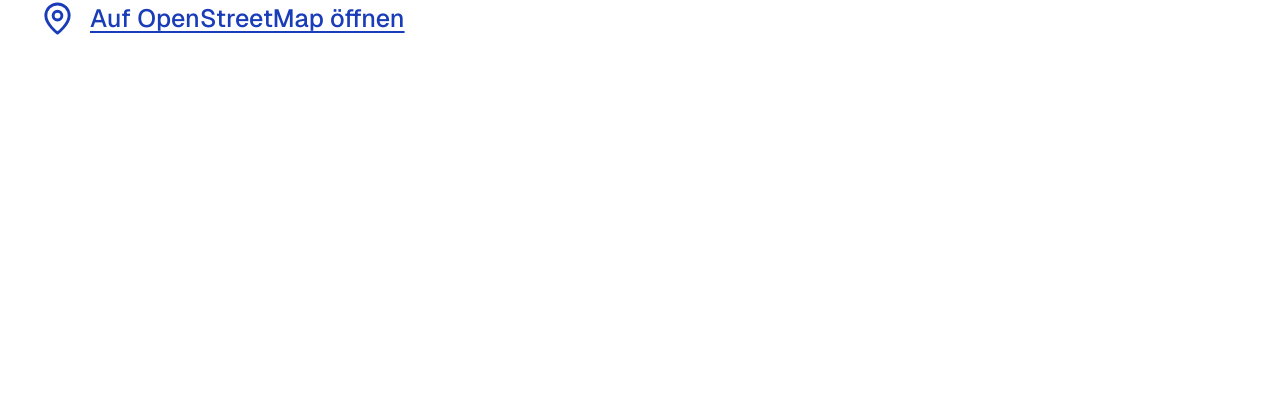
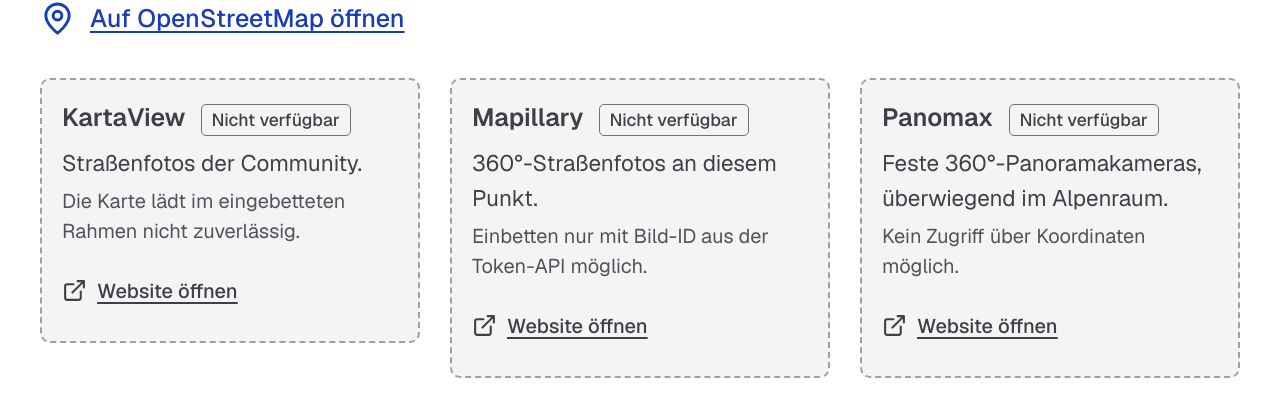
Before and after one commit to christianSozialhelden/experiment, a Next.js app: page / in a window 1280 px wide. Shown: the part 1439-1855 px from the top of the page. Before the commit the page ends 1547 px from the top, so only its background shows below. Built offline with nearby package versions, Linux system fonts and the light colour scheme; no server answers.

Commit message:
3 widgets (360°) implementiert (gehen aber nicht)

```diff
--- a/app/OsmLinkForm.tsx
+++ b/app/OsmLinkForm.tsx
@@ -1,6 +1,7 @@
 "use client";
 
 import { useEffect, useState } from "react";
+import Panoramas from "./Panoramas";
 import PlacePhotos from "./PlacePhotos";
 import SafetyWarnings from "./SafetyWarnings";
 import TransitDepartures from "./TransitDepartures";
@@ -273,6 +274,7 @@ export default function OsmLinkForm() {
         <div className="flex flex-col gap-6">
           <TransitDepartures lat={latNum} lon={lonNum} enabled={isValid} />
         </div>
+        <Panoramas lat={latNum} lon={lonNum} enabled={isValid} />
       </div>
     </div>
   );
--- /dev/null
+++ b/app/Panoramas.tsx
@@ -0,0 +1,85 @@
+type Props = {
+  lat: number;
+  lon: number;
+  enabled: boolean;
+};
+
+type Service = {
+  name: string;
+  description: string;
+  reason: string;
+  href: string;
+};
+
+function services(lat: number, lon: number): Service[] {
+  return [
+    {
+      name: "KartaView",
+      description: "Straßenfotos der Community.",
+      reason: "Die Karte lädt im eingebetteten Rahmen nicht zuverlässig.",
+      href: `https://kartaview.org/map/@${lat},${lon},17z`,
+    },
+    {
+      name: "Mapillary",
+      description: "360°-Straßenfotos an diesem Punkt.",
+      reason: "Einbetten nur mit Bild-ID aus der Token-API möglich.",
+      href: `https://www.mapillary.com/app/?lat=${lat}&lng=${lon}&z=17`,
+    },
+    {
+      name: "Panomax",
+      description: "Feste 360°-Panoramakameras, überwiegend im Alpenraum.",
+      reason: "Kein Zugriff über Koordinaten möglich.",
+      href: "https://www.panomax.com/map",
+    },
+  ];
+}
+
+export default function Panoramas({ lat, lon, enabled }: Props) {
+  if (!enabled) return null;
+
+  return (
+    <>
+      {services(lat, lon).map((service) => (
+        <section
+          key={service.name}
+          className="rounded-lg border-2 border-dashed border-zinc-400 bg-zinc-100 p-4 text-lg dark:border-zinc-600 dark:bg-zinc-900"
+        >
+          <div className="flex flex-wrap items-baseline gap-x-3 gap-y-1">
+            <h2 className="text-xl font-semibold text-zinc-700 dark:text-zinc-300">
+              {service.name}
+            </h2>
+            <span className="rounded border border-zinc-500 px-2 py-0.5 text-sm font-medium text-zinc-700 dark:border-zinc-400 dark:text-zinc-300">
+              Nicht verfügbar
+            </span>
+          </div>
+          <p className="mt-2 text-zinc-700 dark:text-zinc-300">
+            {service.description}
+          </p>
+          <p className="mt-1 text-base text-zinc-600 dark:text-zinc-400">
+            {service.reason}
+          </p>
+          <a
+            href={service.href}
+            target="_blank"
+            rel="noopener noreferrer"
+            className="mt-3 inline-flex min-h-12 items-center gap-2 text-base font-medium text-zinc-700 underline decoration-2 underline-offset-4 dark:text-zinc-300"
+          >
+            <svg
+              aria-hidden="true"
+              viewBox="0 0 24 24"
+              fill="none"
+              stroke="currentColor"
+              strokeWidth={2}
+              strokeLinecap="round"
+              strokeLinejoin="round"
+              className="h-5 w-5 shrink-0"
+            >
+              <path d="M18 13v6a2 2 0 0 1-2 2H5a2 2 0 0 1-2-2V8a2 2 0 0 1 2-2h6M15 3h6v6M10 14 21 3" />
+            </svg>
+            Website öffnen
+          </a>
+        </section>
+      ))}
+    </>
+  );
+}
```
Also changed, not shown: 2 other files (tests, documents, lock files or other folders).
